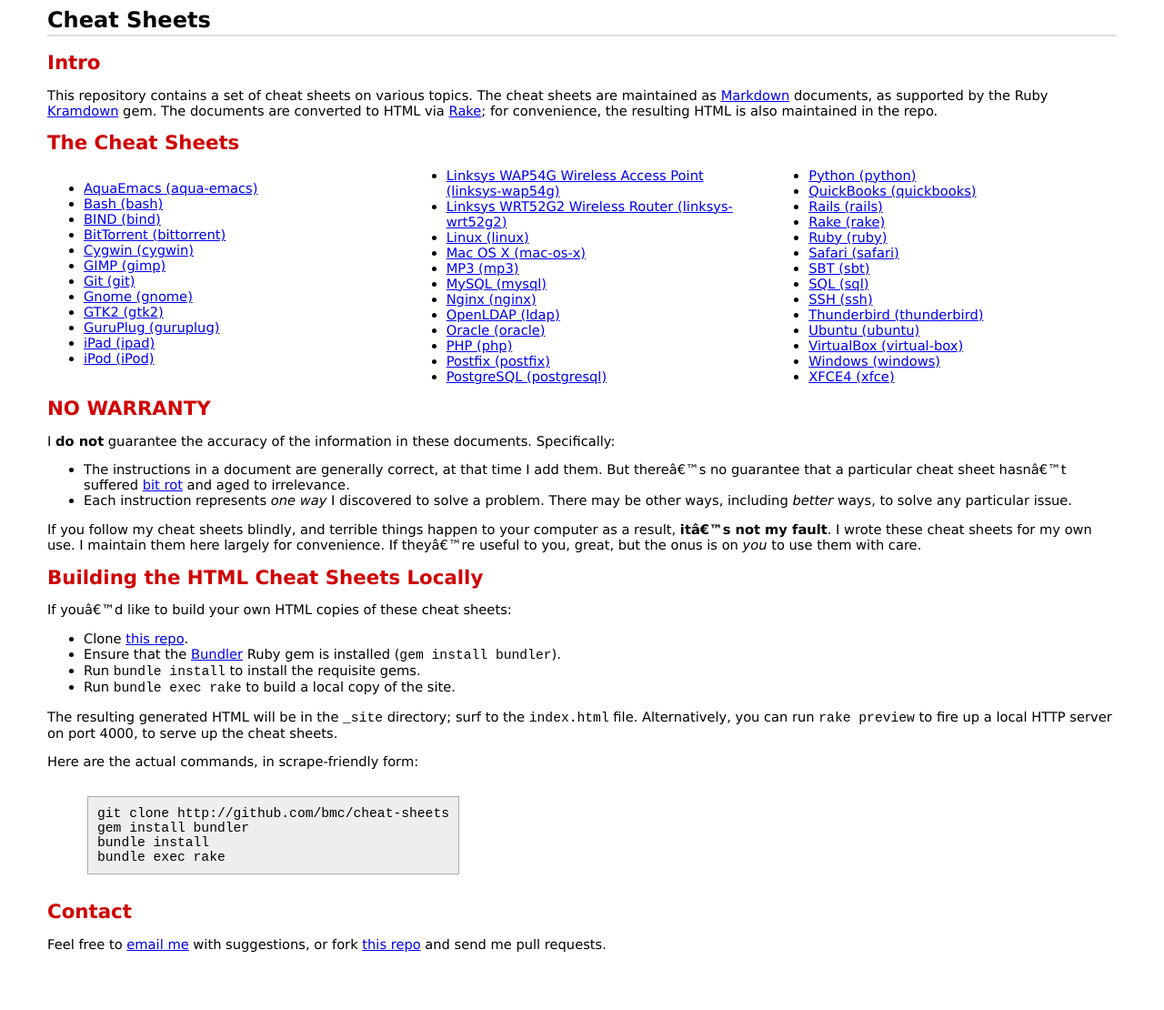
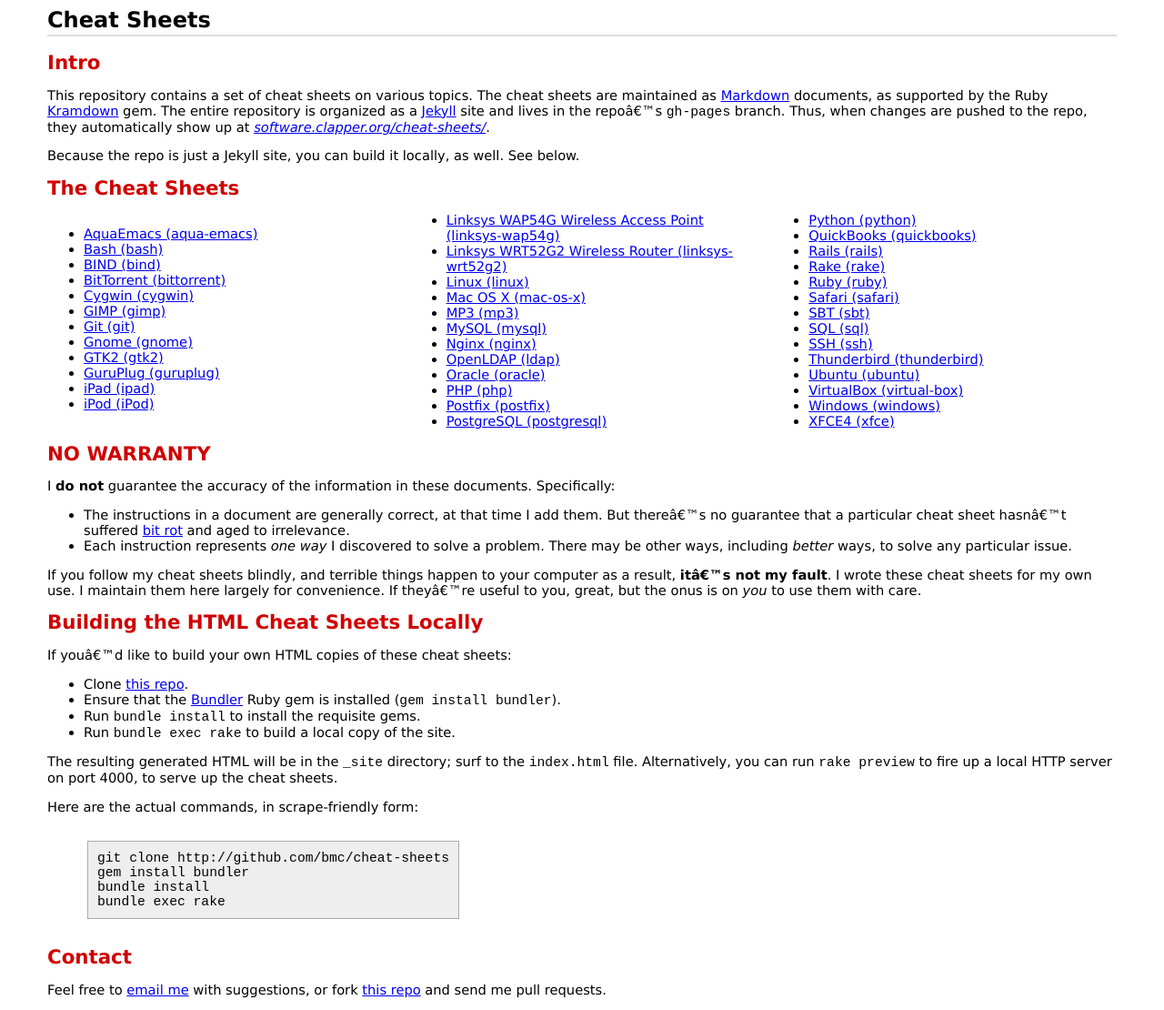
Before and after one commit to bmc/cheat-sheets, a Jekyll site: the page built from index.md, in a window 1280 px wide. Shown: the whole page at 91% size. Built offline with Jekyll 4.4.1, drawn with Linux system fonts in a browser that asks for light colours; before the commit the page ends 1061 px from its top, so only the background shows below that.

Commit message:
Updated About section

```diff
--- a/index.md
+++ b/index.md
@@ -7,8 +7,16 @@ layout: index
 
 This repository contains a set of cheat sheets on various topics. The cheat
 sheets are maintained as [Markdown][] documents, as supported by the Ruby
-[Kramdown][] gem. The documents are converted to HTML via [Rake][]; for
-convenience, the resulting HTML is also maintained in the repo.
+[Kramdown][] gem. The entire repository is organized as a [Jekyll][] site and
+lives in the repo's `gh-pages` branch. Thus, when changes are pushed to
+the repo, they automatically show up at
+[_software.clapper.org/cheat-sheets/_][cheat-sheets].
+
+Because the repo is just a Jekyll site, you can build it locally, as well.
+See below.
+
+[Jekyll]: http://jekyllrb.com
+[cheat-sheets]: http://software.clapper.org/cheat-sheets/
 
 # The Cheat Sheets
 
```
